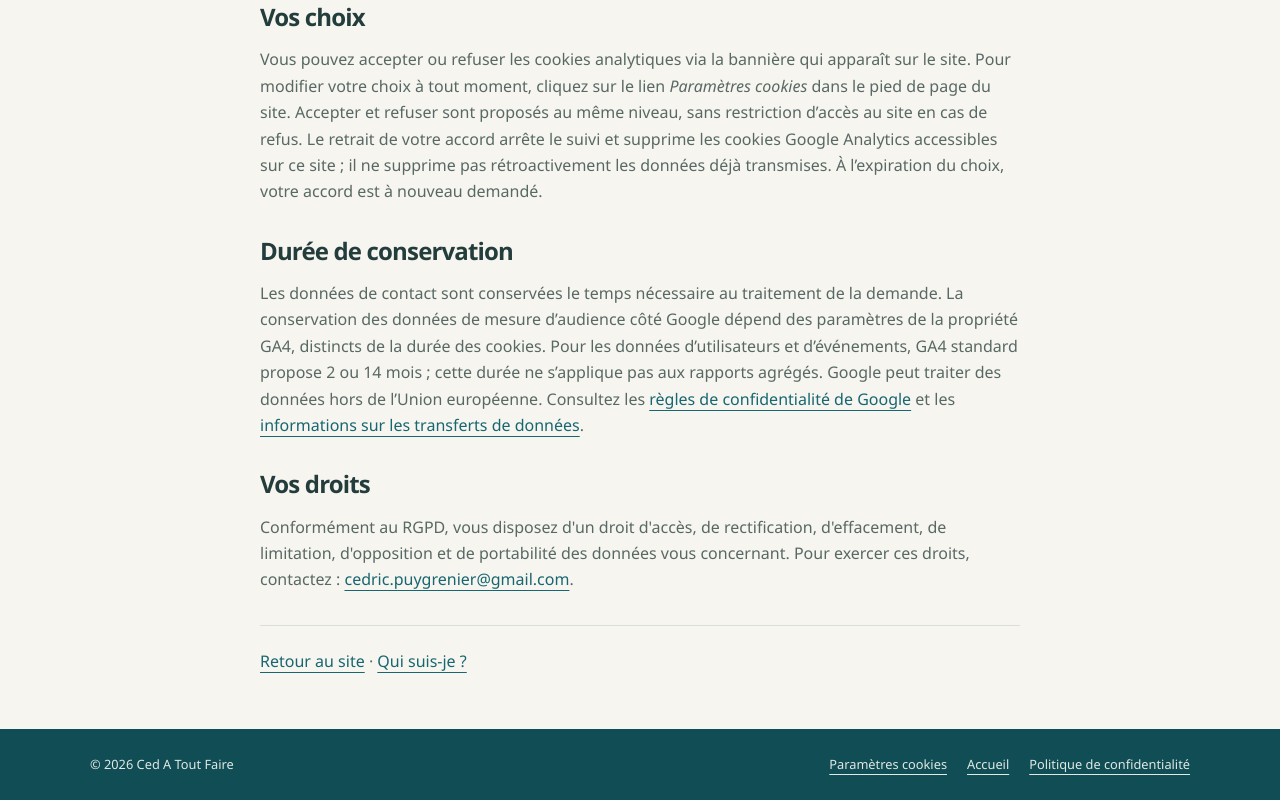
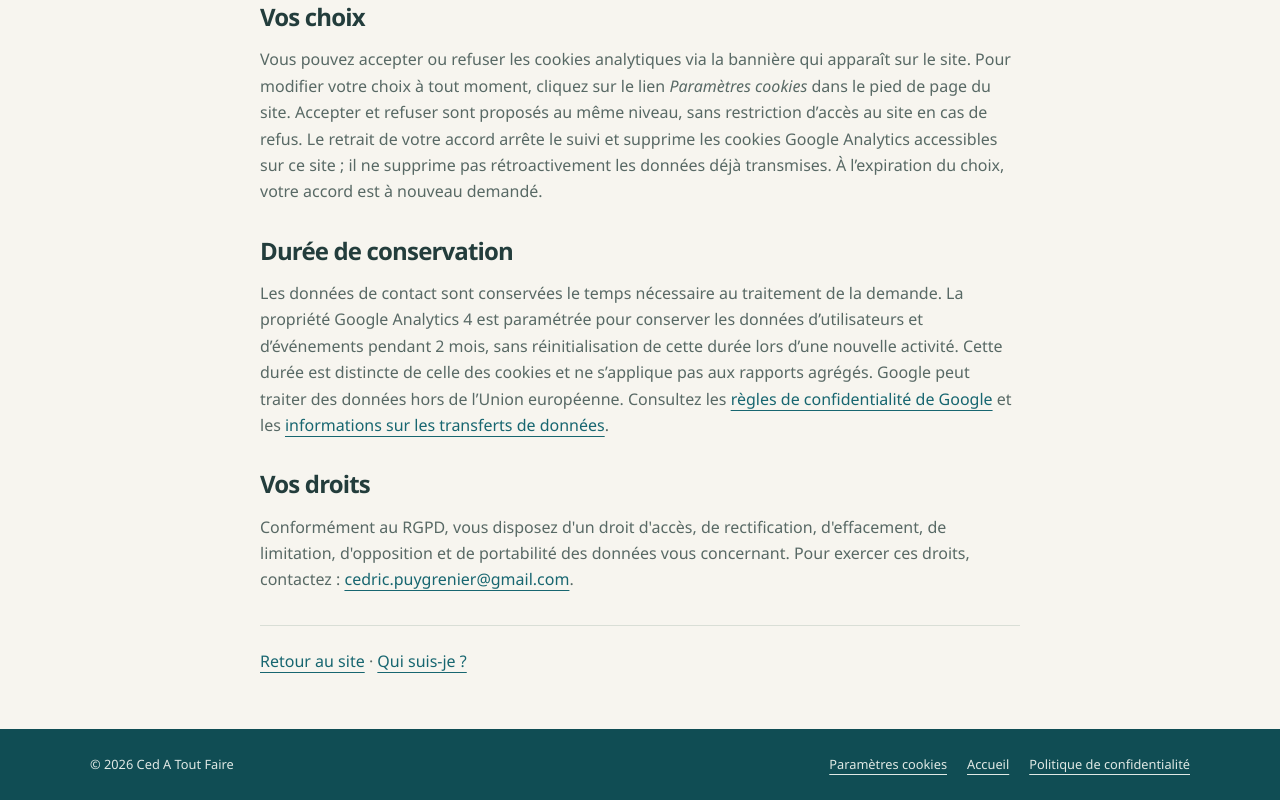
Before and after one commit to SoulSurfer17/cedatoutfaire, a plain HTML site: page privacy.html in a window 1280 px wide. Shown: the part 1186-1986 px from the top of the page. Drawn offline with Linux system fonts and the light colour scheme.

Commit message:
Documente la conservation GA4 verifiee a deux mois

```diff
--- a/privacy.html
+++ b/privacy.html
@@ -61,7 +61,7 @@
         <p>Vous pouvez accepter ou refuser les cookies analytiques via la bannière qui apparaît sur le site. Pour modifier votre choix à tout moment, cliquez sur le lien <em>Paramètres cookies</em> dans le pied de page du site. Accepter et refuser sont proposés au même niveau, sans restriction d’accès au site en cas de refus. Le retrait de votre accord arrête le suivi et supprime les cookies Google Analytics accessibles sur ce site ; il ne supprime pas rétroactivement les données déjà transmises. À l’expiration du choix, votre accord est à nouveau demandé.</p>
 
         <h2>Durée de conservation</h2>
-        <p>Les données de contact sont conservées le temps nécessaire au traitement de la demande. La conservation des données de mesure d’audience côté Google dépend des paramètres de la propriété GA4, distincts de la durée des cookies. Pour les données d’utilisateurs et d’événements, GA4 standard propose 2 ou 14 mois ; cette durée ne s’applique pas aux rapports agrégés. Google peut traiter des données hors de l’Union européenne. Consultez les <a href="https://policies.google.com/privacy?hl=fr">règles de confidentialité de Google</a> et les <a href="https://policies.google.com/privacy/frameworks?hl=fr">informations sur les transferts de données</a>.</p>
+        <p>Les données de contact sont conservées le temps nécessaire au traitement de la demande. La propriété Google Analytics 4 est paramétrée pour conserver les données d’utilisateurs et d’événements pendant 2 mois, sans réinitialisation de cette durée lors d’une nouvelle activité. Cette durée est distincte de celle des cookies et ne s’applique pas aux rapports agrégés. Google peut traiter des données hors de l’Union européenne. Consultez les <a href="https://policies.google.com/privacy?hl=fr">règles de confidentialité de Google</a> et les <a href="https://policies.google.com/privacy/frameworks?hl=fr">informations sur les transferts de données</a>.</p>
 
         <h2>Vos droits</h2>
         <p>Conformément au RGPD, vous disposez d'un droit d'accès, de rectification, d'effacement, de limitation, d'opposition et de portabilité des données vous concernant. Pour exercer ces droits, contactez : <a href="mailto:cedric.puygrenier@gmail.com">cedric.puygrenier@gmail.com</a>.</p>
```
Also changed, not shown: README.md.
